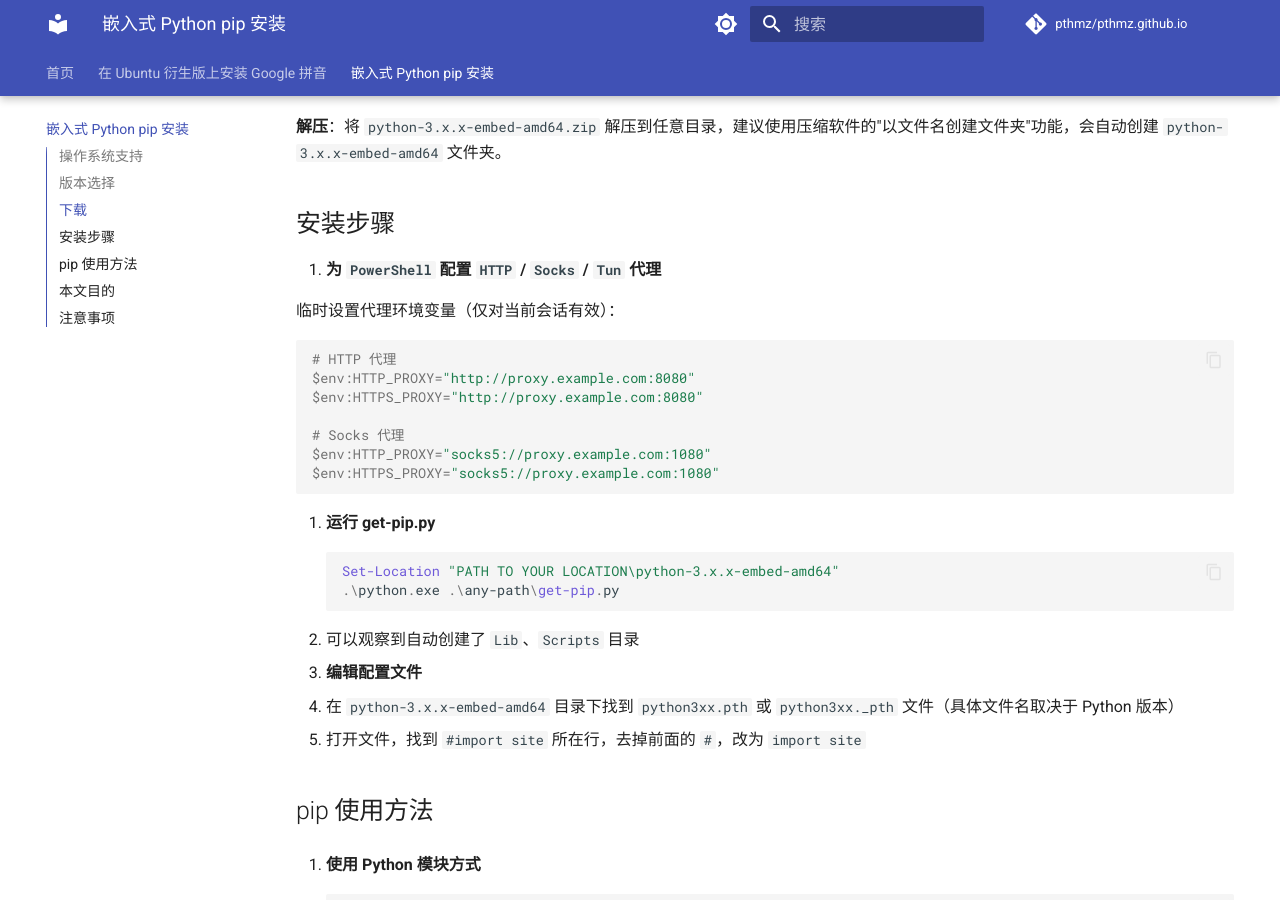
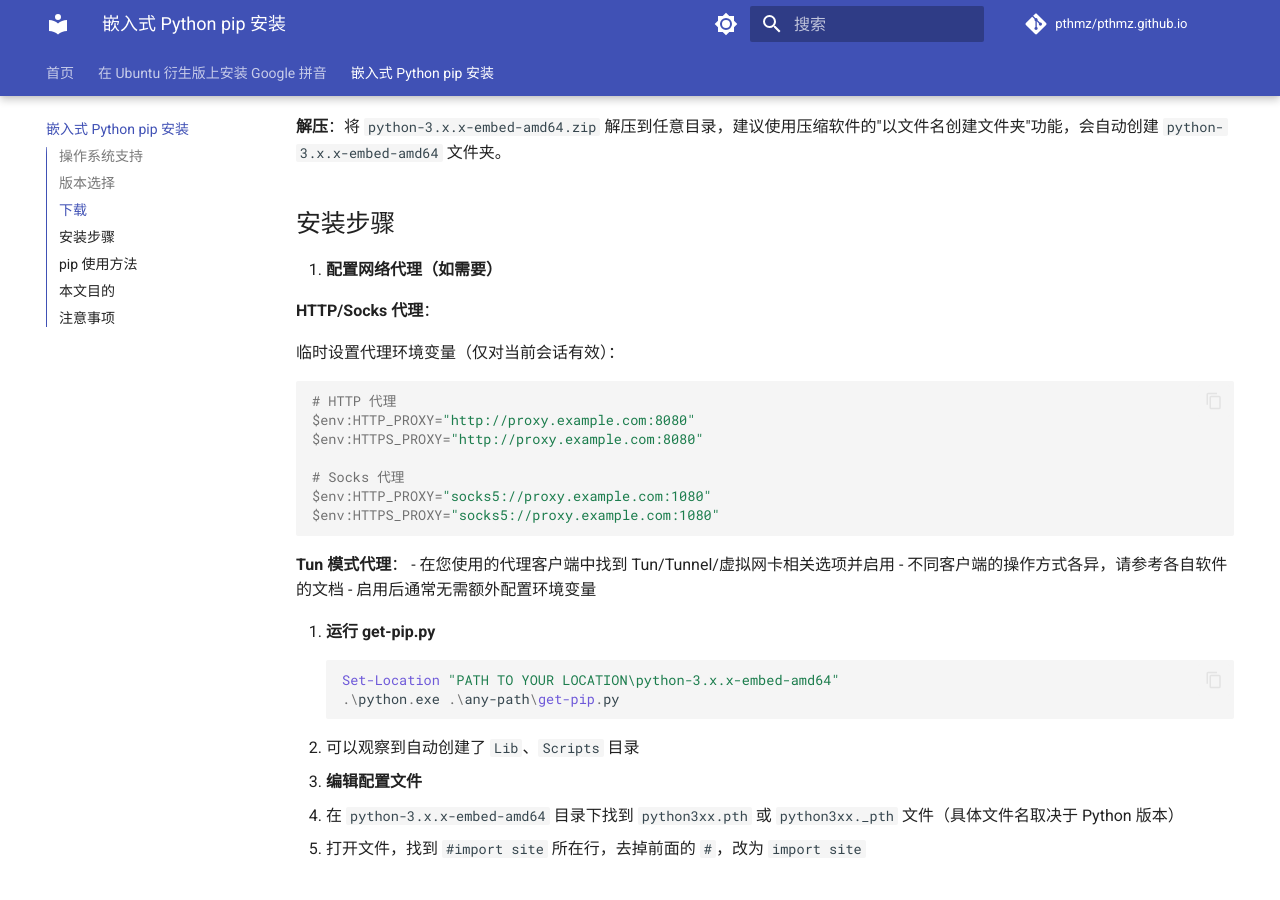
Before and after one commit to pthmz/pthmz.github.io, an MkDocs documentation site: the page built from docs/blog/embed-python-pip-installation-windows.md, in a window 1280 px wide and 900 px high, scrolled down 808 px. Built offline with MkDocs 1.6.1 and Material for MkDocs 9.7.7, drawn with Linux system fonts in a browser that asks for light colours; comment, search, counter and statistics services are not loaded.

Commit message:
添加tun代理说明

````diff
--- a/docs/blog/embed-python-pip-installation-windows.md
+++ b/docs/blog/embed-python-pip-installation-windows.md
@@ -31,7 +31,9 @@ categories: programming
 
 ## 安装步骤
 
-1. **为 `PowerShell` 配置 `HTTP` / `Socks` / `Tun` 代理**
+1. **配置网络代理（如需要）**
+
+   **HTTP/Socks 代理**：
 
    临时设置代理环境变量（仅对当前会话有效）：
    ```powershell
@@ -43,6 +45,11 @@ categories: programming
    $env:HTTP_PROXY="socks5://proxy.example.com:1080"
    $env:HTTPS_PROXY="socks5://proxy.example.com:1080"
    ```
+
+   **Tun 模式代理**：
+   - 在您使用的代理客户端中找到 Tun/Tunnel/虚拟网卡相关选项并启用
+   - 不同客户端的操作方式各异，请参考各自软件的文档
+   - 启用后通常无需额外配置环境变量
 
 2. **运行 get-pip.py**
    ```powershell
````
